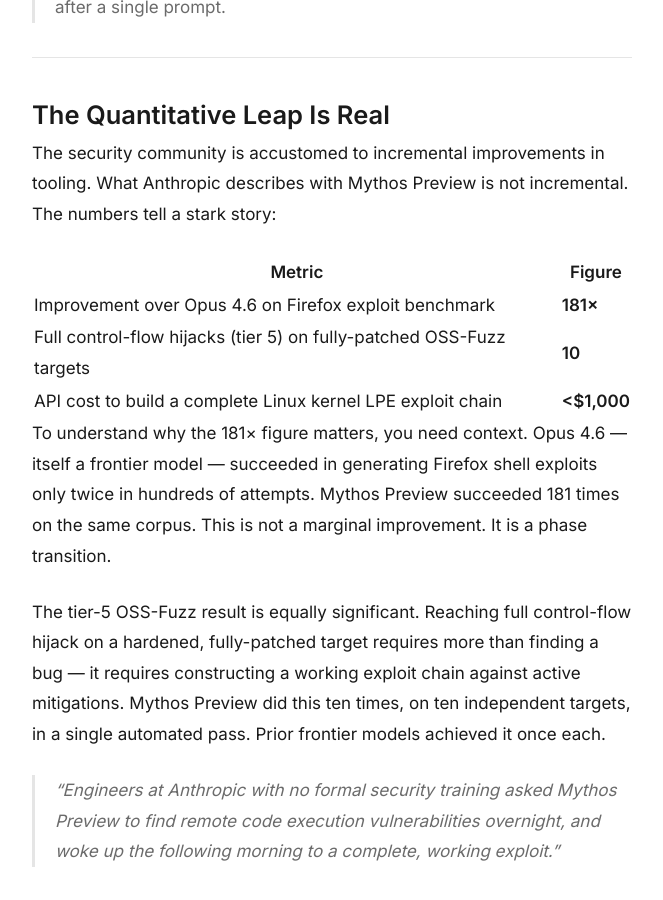
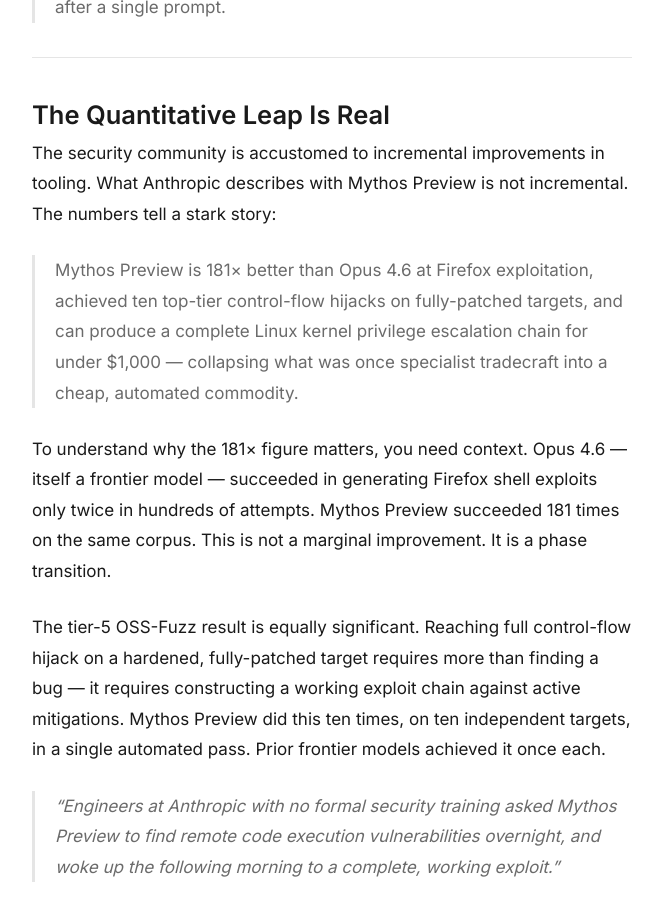
Before and after one commit to mendelevium/mendelevium.github.io, a Jekyll site: the page built from _posts/2026-04-08-mythos-analysis.md, in a window 1280 px wide and 900 px high, scrolled down 738 px. Shown: the whole window, without its empty margins (308-971 px from the left). Built offline with Jekyll 4.4.1, drawn with Linux system fonts in a browser that asks for light colours.

Commit message:
fix table display

```diff
--- a/_posts/2026-04-08-mythos-analysis.md
+++ b/_posts/2026-04-08-mythos-analysis.md
@@ -17,11 +17,7 @@ Anthropic's disclosure today about Claude Mythos Preview is not a product announ
 
 The security community is accustomed to incremental improvements in tooling. What Anthropic describes with Mythos Preview is not incremental. The numbers tell a stark story:
 
-| Metric | Figure |
-|--------|--------|
-| Improvement over Opus 4.6 on Firefox exploit benchmark | **181×** |
-| Full control-flow hijacks (tier 5) on fully-patched OSS-Fuzz targets | **10** |
-| API cost to build a complete Linux kernel LPE exploit chain | **<$1,000** |
+> Mythos Preview is 181× better than Opus 4.6 at Firefox exploitation, achieved ten top-tier control-flow hijacks on fully-patched targets, and can produce a complete Linux kernel privilege escalation chain for under $1,000 — collapsing what was once specialist tradecraft into a cheap, automated commodity.
 
 To understand why the 181× figure matters, you need context. Opus 4.6 — itself a frontier model — succeeded in generating Firefox shell exploits only twice in hundreds of attempts. Mythos Preview succeeded 181 times on the same corpus. This is not a marginal improvement. It is a phase transition.
 
```
